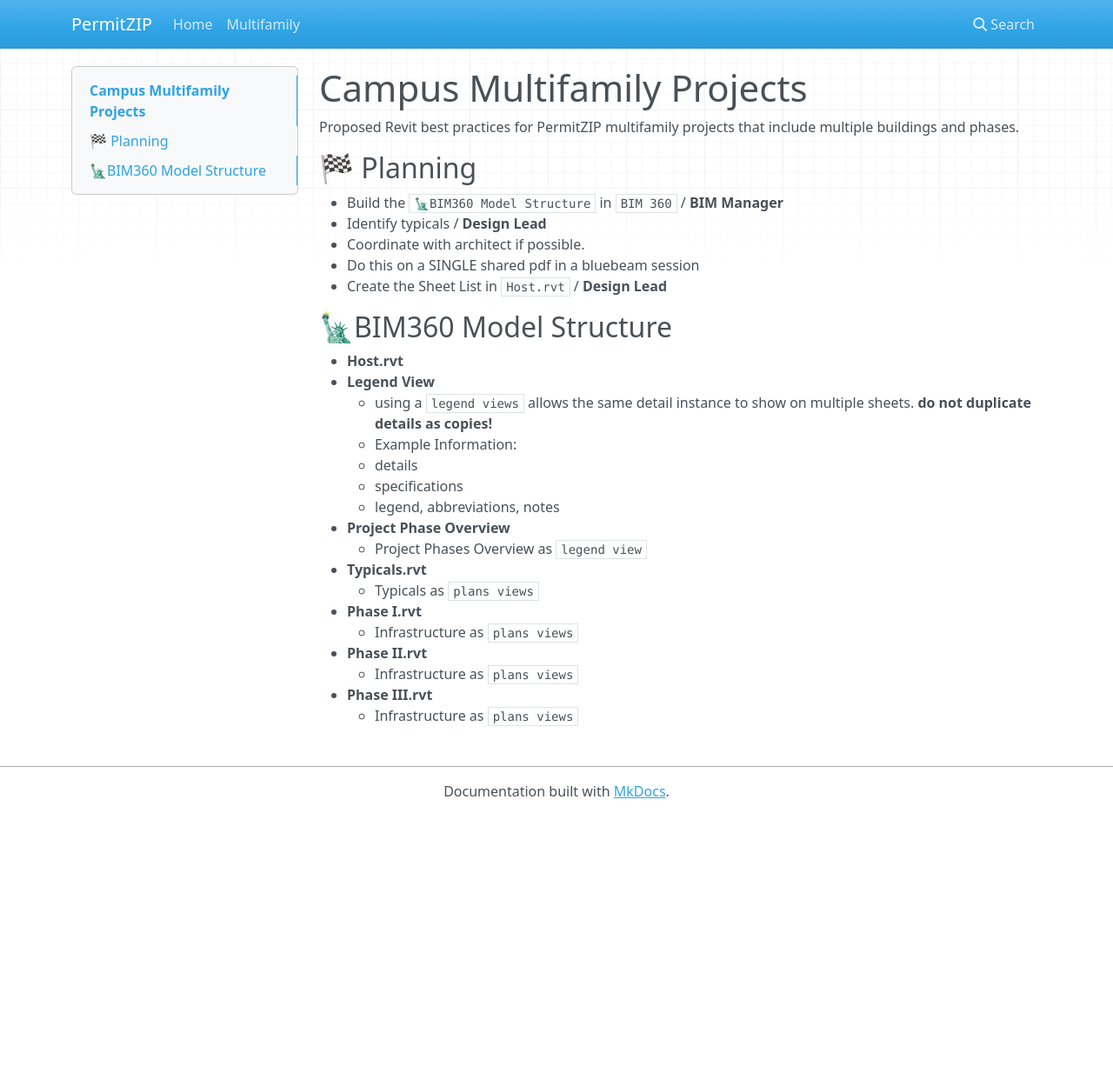
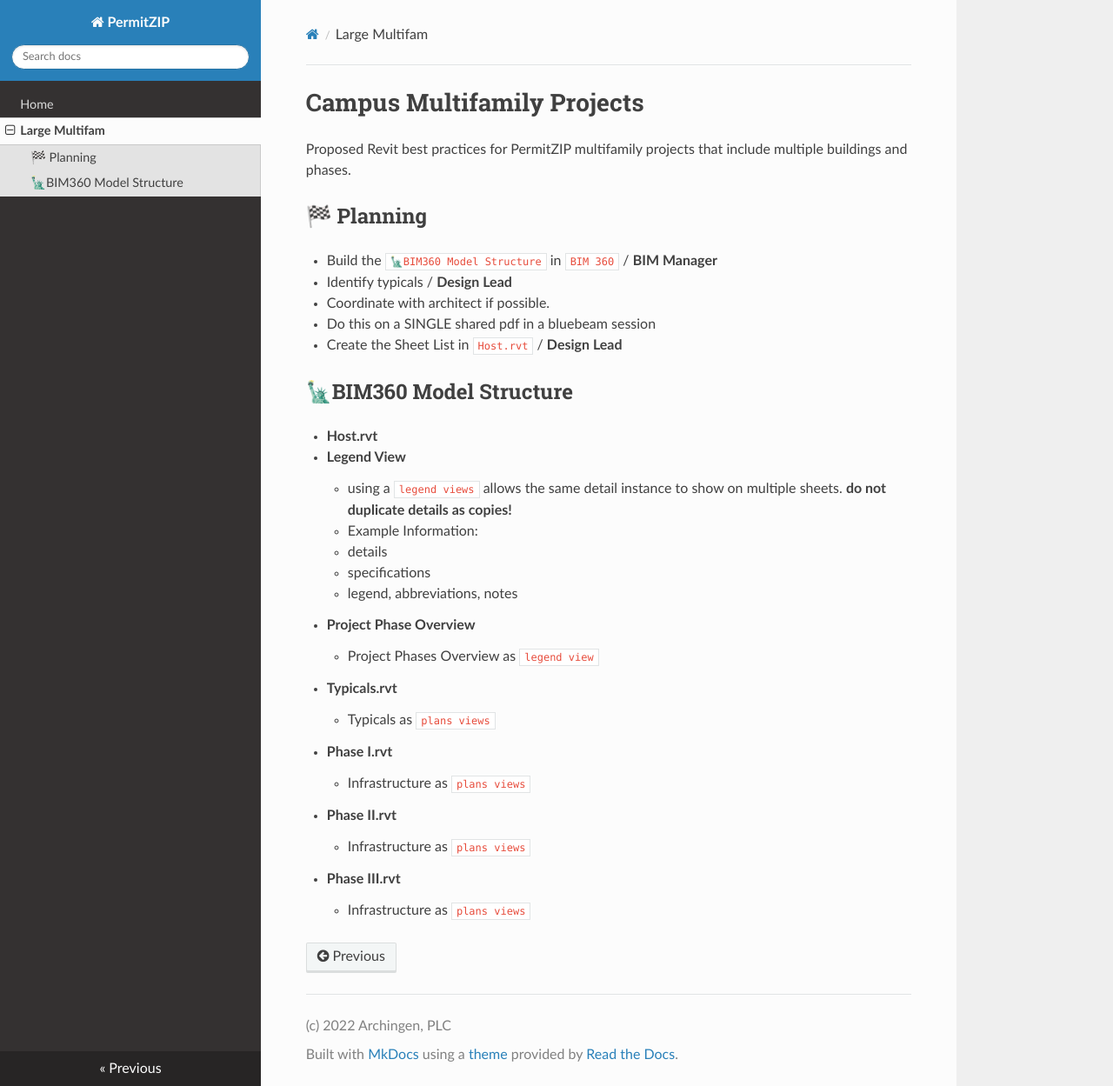
Before and after one commit to permitzip/revit-best-practices, an MkDocs documentation site: the page built from docs/large-multifam.md, in a window 1280 px wide and 1249 px high. Shown: the whole window at 87% size. Built offline with MkDocs 1.6.1, drawn with Linux system fonts in a browser that asks for light colours; nearby versions of some CDN libraries.

Commit message:
template update

```diff
--- a/mkdocs.yml
+++ b/mkdocs.yml
@@ -1,4 +1,10 @@
 site_name: PermitZIP
 nav:
   - Home: index.md
-  - Multifamily: large-multifamily.md
+  - Large Multifam: large-multifam.md
+theme:
+  name: readthedocs
+  highlightjs: truetype
+
+site_author: Archingen, PLC
+copyright: (c) 2022 Archingen, PLC
```
Also changed, not shown: 1 other file.
